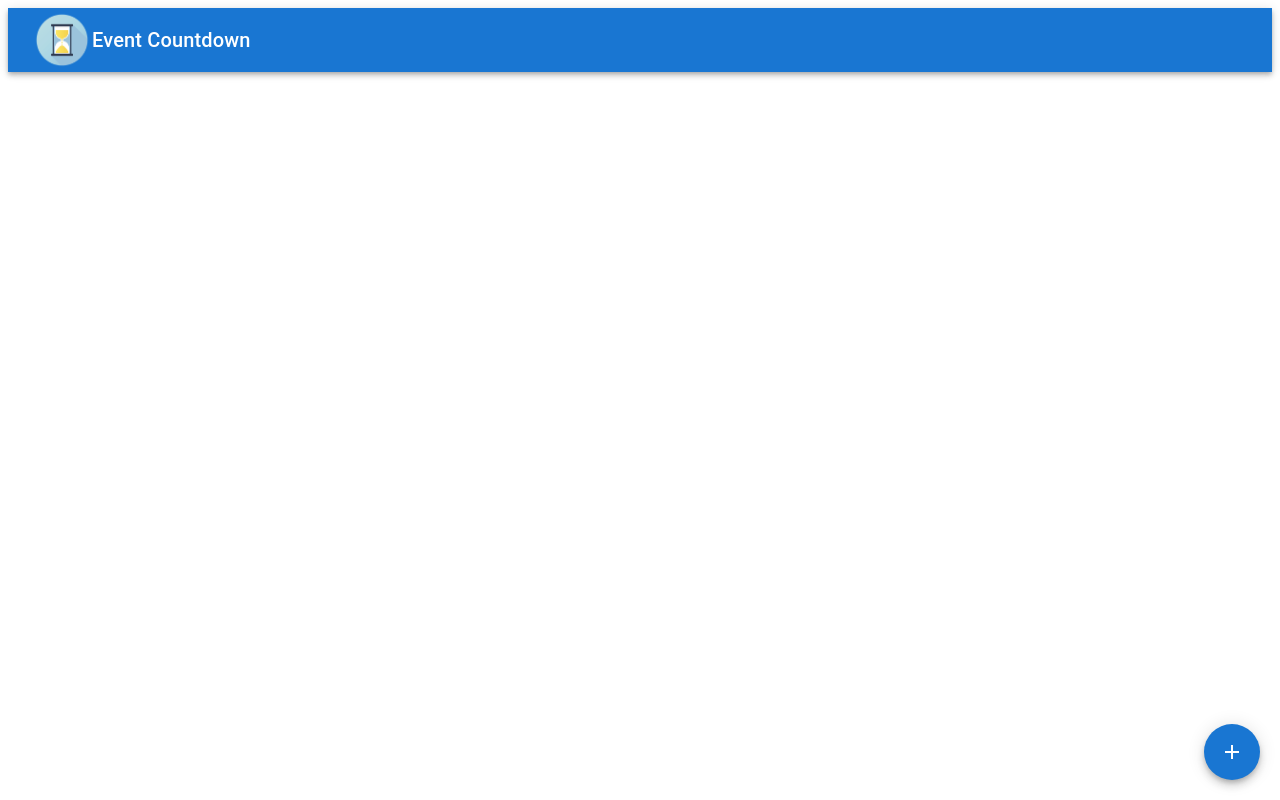
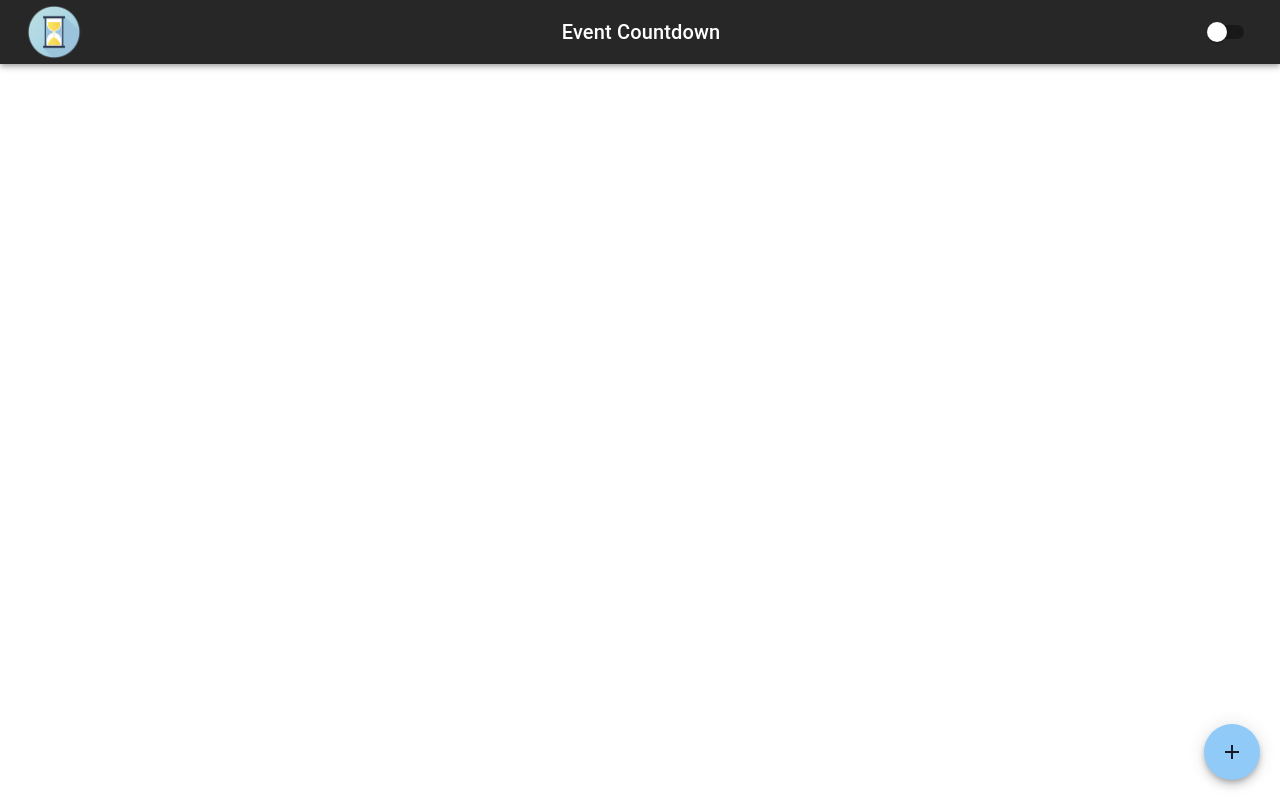
Before and after one commit to Chris0173/Mini-Project-Two, a React (Vite) app: page / in a window 1280 px wide. Built offline with nearby package versions, Linux system fonts and the light colour scheme.

Commit message:
Dark mode + basic styling

```diff
--- a/src/App.tsx
+++ b/src/App.tsx
@@ -1,5 +1,6 @@
 import { useState } from "react";
 import { v4 as uuidv4 } from "uuid";
+import "./components/styles.css";
 import {
   Container,
   Grid,
@@ -7,12 +8,21 @@ import {
   AppBar,
   Toolbar,
   Typography,
+  ThemeProvider,
+  createTheme,
 } from "@mui/material";
 import EventForm from "./components/EventForm";
 import EventCard from "./components/EventCard";
 import { EventData } from "./components/EventCard";
 import { Add } from "@mui/icons-material";
+import DarkModeSwitch from "./components/DarkMode";
 import logo from "../src/assets/hourglass2_thumbnail.png";
+
+const darkTheme = createTheme({
+  palette: {
+    mode: "dark",
+  },
+});
 
 function App() {
   const [events, setEvents] = useState<EventData[]>([]);
@@ -36,11 +46,14 @@ function App() {
   };
 
   return (
-    <>
+    <ThemeProvider theme={darkTheme}>
       <AppBar position="sticky">
-        <Toolbar>
+        <Toolbar className="NavBar">
           <img src={logo} width="60px" />
-          <Typography variant="h6">Event Countdown</Typography>
+          <Typography variant="h6" className="title">
+            Event Countdown
+          </Typography>
+          <DarkModeSwitch />
         </Toolbar>
       </AppBar>
       <br />
@@ -70,7 +83,7 @@ function App() {
           onSubmit={handleAddEvent}
         />
       </Container>
-    </>
+    </ThemeProvider>
   );
 }
 
--- /dev/null
+++ b/src/components/DarkMode.tsx
@@ -0,0 +1,30 @@
+// DarkModeSwitch.tsx
+import * as React from "react";
+import { ThemeProvider, createTheme } from "@mui/material/styles";
+import CssBaseline from "@mui/material/CssBaseline";
+import Switch from "@mui/material/Switch";
+
+export default function DarkModeSwitch() {
+  const [mode, setMode] = React.useState("light");
+  const theme = React.useMemo(
+    () =>
+      createTheme({
+        palette: {
+          mode,
+        },
+      }),
+    [mode]
+  );
+
+  return (
+    <ThemeProvider theme={theme}>
+      <CssBaseline />
+      <Switch
+        checked={mode === "dark"}
+        onChange={() =>
+          setMode((prevMode) => (prevMode === "light" ? "dark" : "light"))
+        }
+      />
+    </ThemeProvider>
+  );
+}
--- a/src/components/EventCard.tsx
+++ b/src/components/EventCard.tsx
@@ -57,15 +57,21 @@ function EventCard({ event, onEdit, onDelete }: EventCardProps) {
 
   return (
     <Card>
-      <CardContent>
-        <Typography variant="h6">{event.name}</Typography>
-        <Typography variant="body2">{event.date}</Typography>
-        <Typography variant="body2">{event.description}</Typography>
+      <CardContent className="card-content">
+        <Typography variant="h6" className="event-name">
+          {event.name}
+        </Typography>
+        <Typography variant="h5" className="countdown">
+          {days}d {hours}h {minutes}m {seconds}s
+        </Typography>
+        <Typography variant="body2" className="event-date">
+          {event.date}
+        </Typography>
+        <Typography variant="body2" className="event-description">
+          {event.description}
+        </Typography>
         <br />
-        <Typography variant="h5" align="left">
-          {days}d {hours}h {minutes}m {seconds}s
-        </Typography>{" "}
-        {/* Display countdown */}
+
         <IconButton onClick={handleEdit}>
           <Edit />
         </IconButton>
--- /dev/null
+++ b/src/components/styles.css
@@ -0,0 +1,32 @@
+.NavBar {
+    display: flex;
+    justify-content: space-between;
+}
+
+.title {
+    font-weight: bold;
+    font-size: 1.8rem;
+}
+
+.card-content {
+
+}
+
+.event-name {
+    font-family: 'Franklin Gothic Medium', 'Arial Narrow', Arial, sans-serif;
+    font-size: 1.8rem;
+}
+
+.event-date {
+    font-family: 'Franklin Gothic Medium', 'Arial Narrow', Arial, sans-serif;
+    font-size: 1rem;
+}
+
+.event-description {
+    font-style: italic;
+}
+
+.countdown {
+    font-family: 'Franklin Gothic Medium', 'Arial Narrow', Arial, sans-serif;
+    font-size: 2rem;
+}
```
